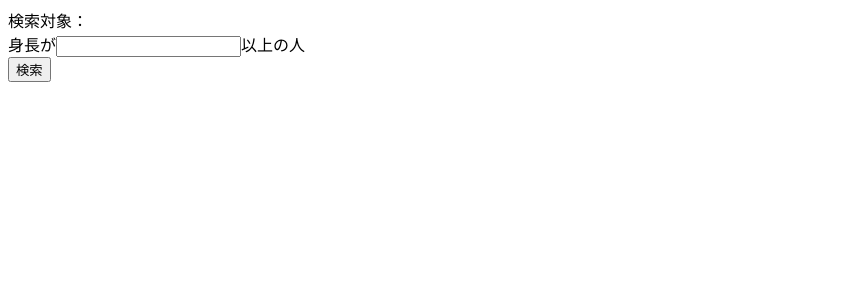
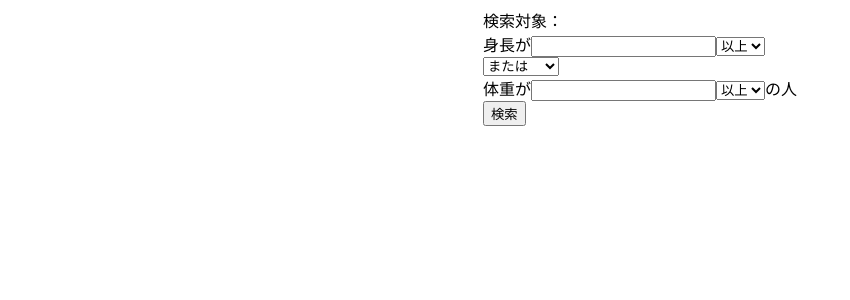
Before and after one commit to takeechi/Python_WebApp, a Flask app: page /human_search in a window 1280 px wide. Shown: the top 300 px of the page, without its empty margins (0-850 px from the left). Run offline with Flask 3, Linux system fonts and the light colour scheme.

Commit message:
[update]

```diff
--- /dev/null
+++ b/static/human_search.css
@@ -0,0 +1,4 @@
+form {
+    width: fit-content;
+    margin: 0 auto;
+}
--- /dev/null
+++ b/static/human_search.js
@@ -0,0 +1,12 @@
+function check_input(){
+    const searchHeight = document.getElementById("searchHeight");
+    const searchWeight = document.getElementById("searchWeight");
+    console.log(searchHeight.value);
+    console.log(searchWeight.value);
+    if(searchHeight.value !== "" && searchWeight.value !== ""){
+        return true;
+    } else {
+        alert("身長または体重が入力されていません")
+        return false;
+    }
+}
--- a/templates/human_search.html
+++ b/templates/human_search.html
@@ -1,12 +1,16 @@
 <!DOCTYPE html>
 <html>
     <head>
+        <script src="{{url_for('static', filename='human_search.js')}}"></script>
+        <link rel="stylesheet" href="{{url_for('static', filename='human_search.css')}}">
         <title>検索用htmlファイル</title>
     </head>
     <body>
-        <form action="http://127.0.0.1:5000/human_result">
+        <form action="http://127.0.0.1:5000/human_result" onsubmit="return check_input();">
             検索対象：<br>
-            身長が<input type="text" value="" name="search_height"/>以上の人<br>
+            身長が<input type="text" value="" name="search_height" id="searchHeight"/><select id="height_moreless"><option>以上</option><option>以下</option></select><br>
+            <select id="rule_type"><option value="or">または</option><option value="and">なおかつ</option></select><br>
+            体重が<input type="text" value="" name="search_weight" id="searchWeight"/><select id="weight_moreless"><option>以上</option><option>以下</option></select>の人<br>
             <input type="submit" value="検索"/>
         </form>
     </body>
```
